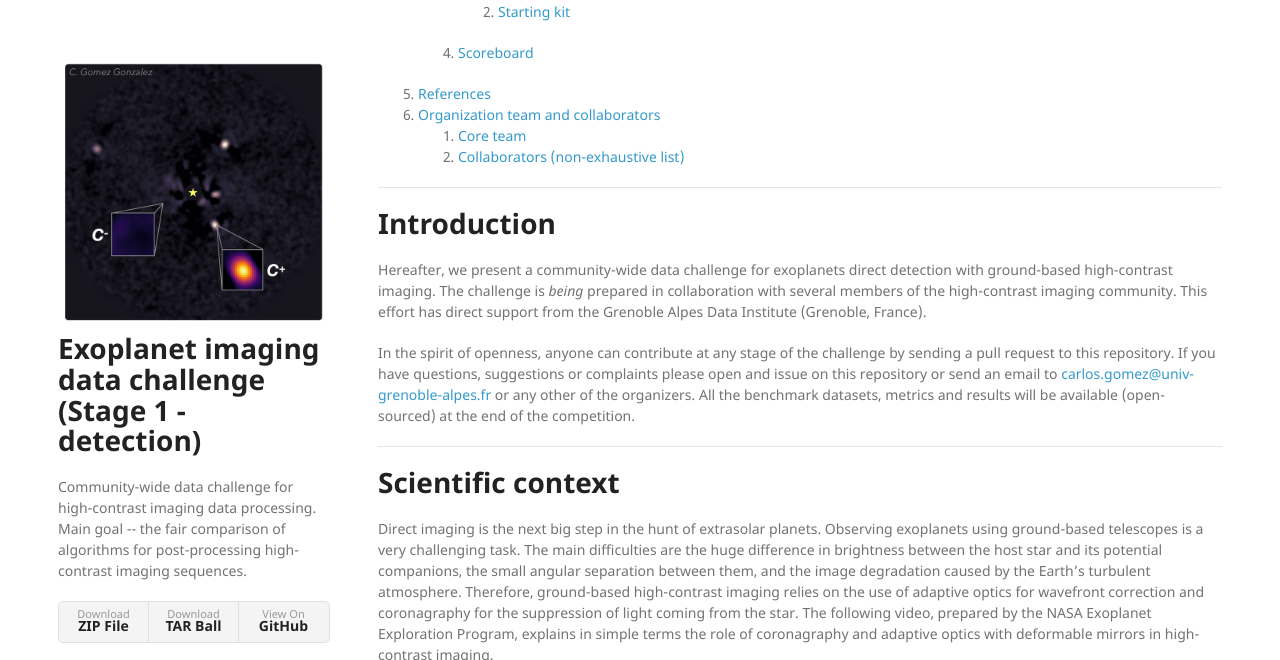
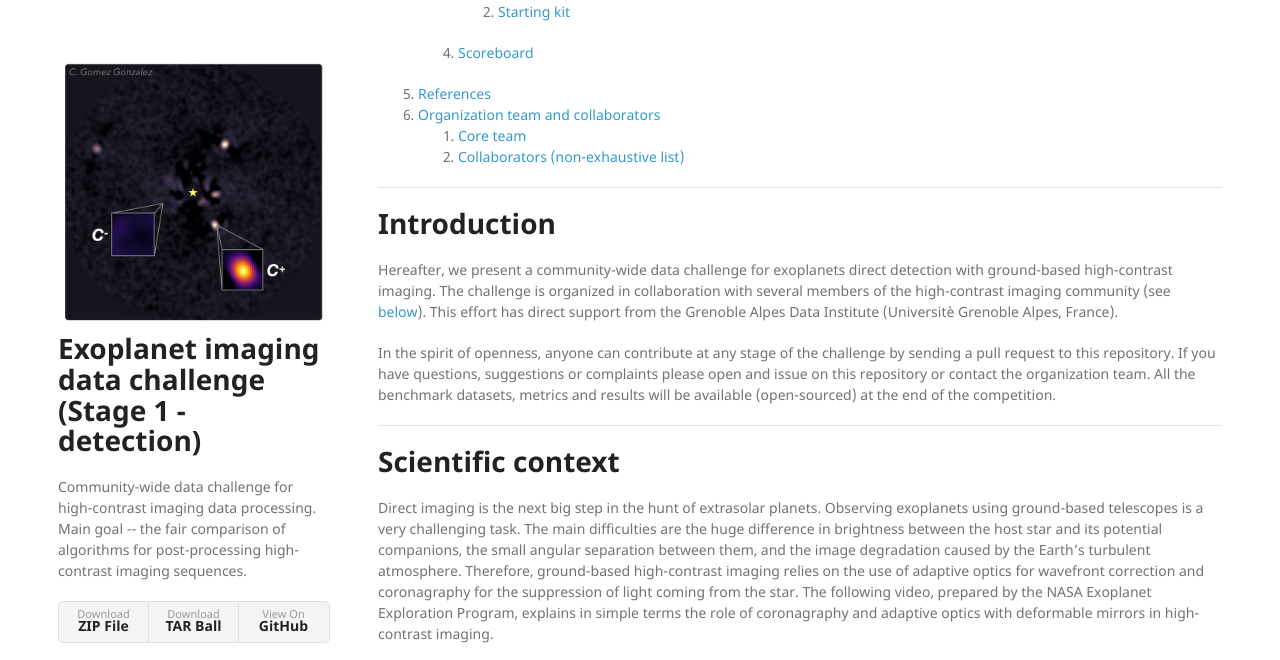
Before and after one commit to carlgogo/exoimaging_challenge, a Jekyll site: the page built from index.md, in a window 1280 px wide and 900 px high, scrolled down 433 px, cut to the strip 0-660 px from the top of the window. Built offline with Jekyll 4.4.1, drawn with Linux system fonts in a browser that asks for light colours; nearby versions of some CDN libraries; our own code applies the rules of GitHub Pages for plain Markdown files.

Commit message:
Inserting anchor

```diff
--- a/index.md
+++ b/index.md
@@ -2,9 +2,9 @@
 ---
 # Introduction
 
-Hereafter, we present a community-wide data challenge for exoplanets direct detection with ground-based high-contrast imaging. The challenge is *being* prepared in collaboration with several members of the high-contrast imaging community. This effort has direct support from the Grenoble Alpes Data Institute (Grenoble, France).
+Hereafter, we present a community-wide data challenge for exoplanets direct detection with ground-based high-contrast imaging. The challenge is organized in collaboration with several members of the high-contrast imaging community (see [below](#team)). This effort has direct support from the Grenoble Alpes Data Institute (Universitè Grenoble Alpes, France).
 
-In the spirit of openness, anyone can contribute at any stage of the challenge by sending a pull request to this repository. If you have questions, suggestions or complaints please open and issue on this repository or send an email to [carlos.gomez@univ-grenoble-alpes.fr](mailto:carlos.gomez@univ-grenoble-alpes.fr) or any other of the organizers. All the benchmark datasets, metrics and results will be available (open-sourced) at the end of the competition.
+In the spirit of openness, anyone can contribute at any stage of the challenge by sending a pull request to this repository. If you have questions, suggestions or complaints please open and issue on this repository or contact the organization team. All the benchmark datasets, metrics and results will be available (open-sourced) at the end of the competition.
 
 ---
 # Scientific context
@@ -39,7 +39,7 @@ A non-exhaustive list of past and on-going astronomical data challenges can be f
 * [The Photometric LSST Astronomical Time-Series Classification Challenge (PLAsTiCC)](https://plasticcblog.wordpress.com/).
 
 ---
-# Organization team and collaborators
+# <a name="team"></a>Organization team and collaborators
 
 ## Core team
 
```
